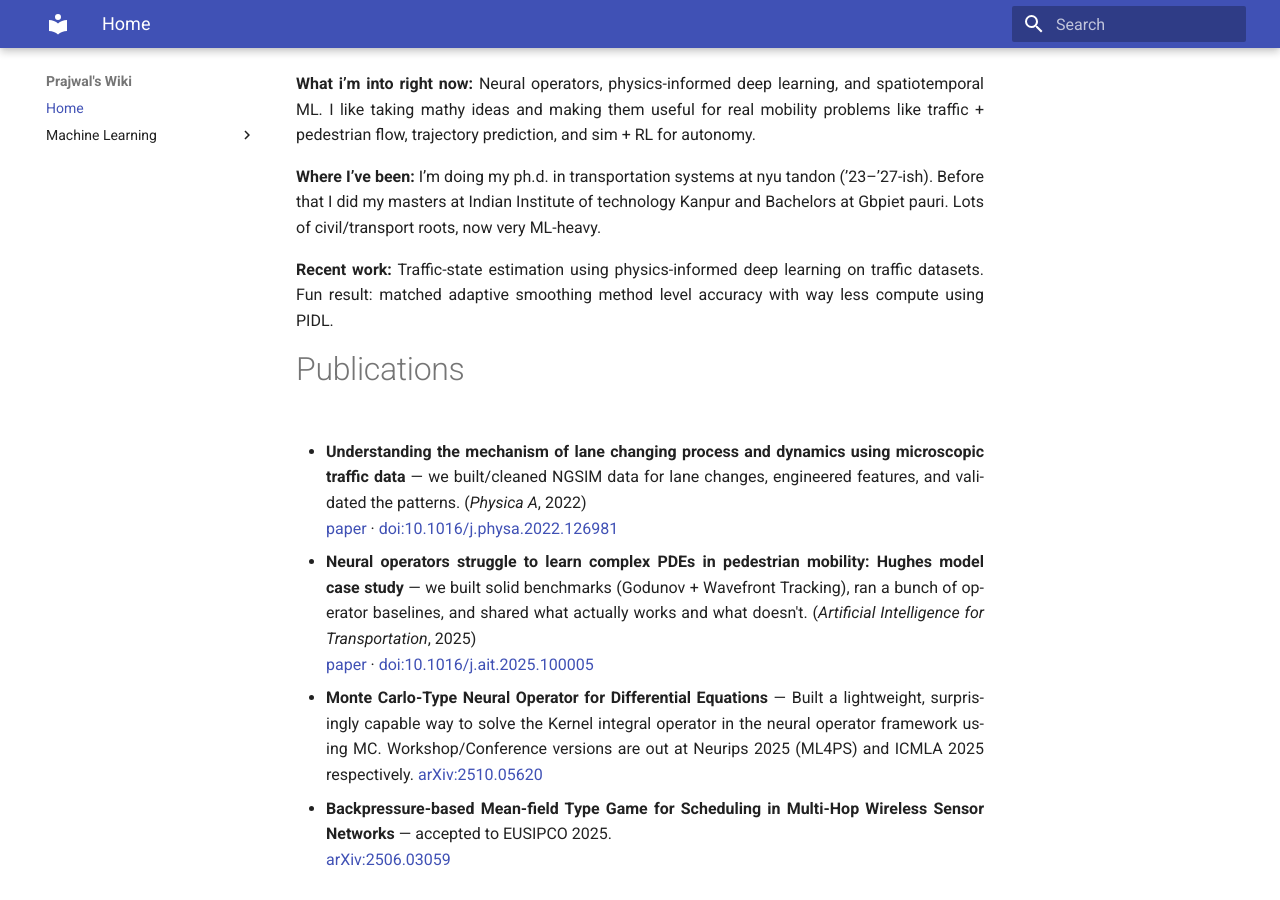
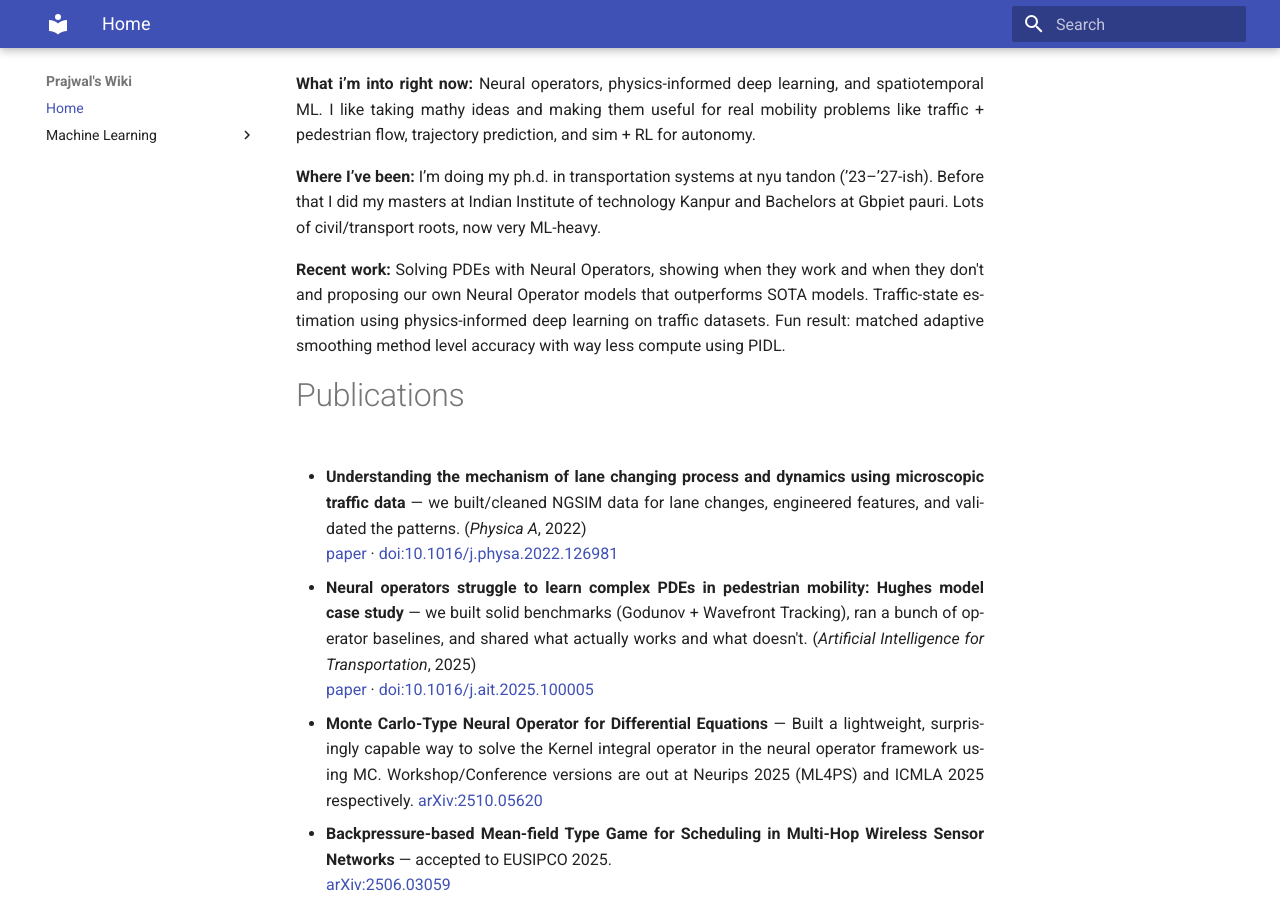
Before and after one commit to pj1911/my-wiki, an MkDocs documentation site: the page built from docs/index.md, in a window 1280 px wide and 900 px high, scrolled down 389 px. Built offline with MkDocs 1.6.1 and Material for MkDocs 9.7.7, drawn with Linux system fonts in a browser that asks for light colours.

Commit message:
Update index.md

```diff
--- a/docs/index.md
+++ b/docs/index.md
@@ -8,7 +8,7 @@ Hey all, I am Prajwal Chauhan a PhD student at NYU Tandon school of Engineering.
 
 **Where I’ve been:** I’m doing my ph.d. in transportation systems at nyu tandon (’23–’27-ish). Before that I did my masters at Indian Institute of technology Kanpur and Bachelors at Gbpiet pauri. Lots of civil/transport roots, now very ML-heavy.
 
-**Recent work:** Traffic-state estimation using physics-informed deep learning on traffic datasets. Fun result: matched adaptive smoothing method level accuracy with way less compute using PIDL.
+**Recent work:** Solving PDEs with Neural Operators, showing when they work and when they don't and proposing our own Neural Operator models that outperforms SOTA models. Traffic-state estimation using physics-informed deep learning on traffic datasets. Fun result: matched adaptive smoothing method level accuracy with way less compute using PIDL.
 
 #Publications
 
```
